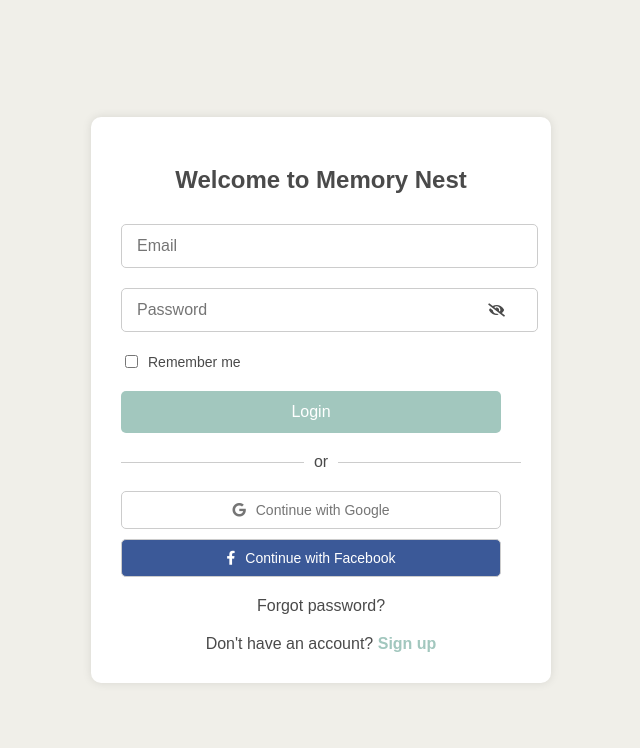
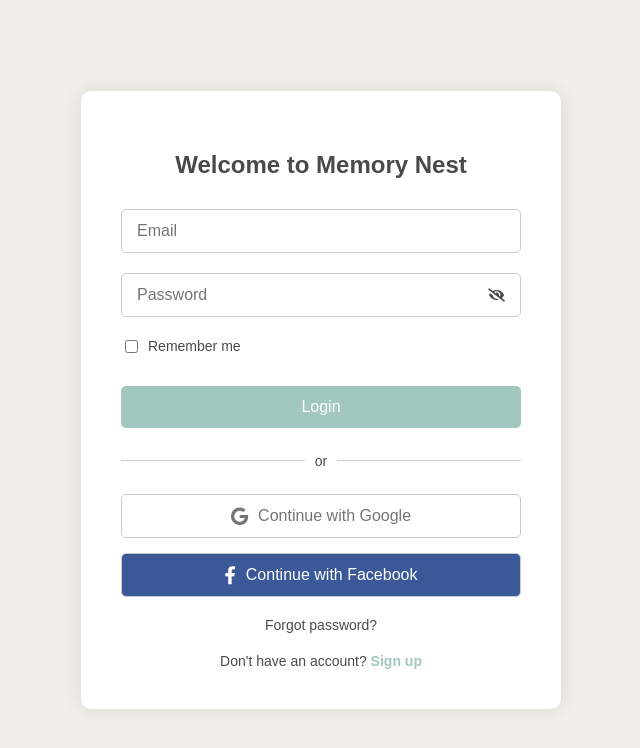
Before and after one commit to mlespinoza1/Memory-AI-Scrapbook, a Flask app: page /login in a window 1280 px wide. Shown: the top 748 px of the page, without its empty margins (319-959 px from the left). Run offline with Flask 3, Linux system fonts and the light colour scheme.

Commit message:
Agent step completed: Improve login page layout, symmetry, and element sizing

```diff
--- a/static/css/style.css
+++ b/static/css/style.css
@@ -13,32 +13,32 @@ body {
 .login-container {
     max-width: 400px;
     width: 90%;
-    margin: 50px auto;
-    padding: 30px;
+    padding: 40px;
     background-color: white;
     border-radius: 10px;
-    box-shadow: 0 0 10px rgba(0, 0, 0, 0.1);
+    box-shadow: 0 0 20px rgba(0, 0, 0, 0.1);
 }
 
 h2 {
     text-align: center;
     color: #4A4A4A;
     margin-bottom: 30px;
+    font-size: 24px;
 }
 
 /* Input fields and login button */
 .input-group {
     position: relative;
     margin-bottom: 20px;
-    width: 100%;
 }
 
 .input-group input {
-    width: calc(100% - 40px); /* Adjust the width to account for padding and border */
+    width: 100%;
     padding: 12px 40px 12px 15px;
     border: 1px solid #ccc;
     border-radius: 5px;
     font-size: 16px;
+    box-sizing: border-box;
 }
 
 .toggle-password {
@@ -53,7 +53,7 @@ h2 {
 }
 
 .login-button, .social-login {
-    width: calc(100% - 20px);
+    width: 100%;
     padding: 12px;
     border: none;
     border-radius: 5px;
@@ -65,6 +65,7 @@ h2 {
 .login-button {
     background-color: #A2C7BE;
     color: white;
+    margin-top: 10px;
 }
 
 .login-button:hover {
@@ -91,24 +92,25 @@ h2 {
 .social-buttons {
     display: flex;
     flex-direction: column;
-    gap: 10px;
-    margin-bottom: 20px;
+    gap: 15px;
+    margin-top: 20px;
 }
 
 .social-login {
     display: flex;
     align-items: center;
     justify-content: center;
-    padding: 10px;
+    padding: 12px;
     border: 1px solid #ccc;
     border-radius: 5px;
-    font-size: 14px;
+    font-size: 16px;
     cursor: pointer;
     transition: background-color 0.3s;
 }
 
 .social-login i {
     margin-right: 10px;
+    font-size: 18px;
 }
 
 .google-login {
@@ -116,9 +118,17 @@ h2 {
     color: #757575;
 }
 
+.google-login:hover {
+    background-color: #f1f1f1;
+}
+
 .facebook-login {
     background-color: #3b5998;
     color: #fff;
+}
+
+.facebook-login:hover {
+    background-color: #344e86;
 }
 
 /* Additional styles */
@@ -140,7 +150,7 @@ h2 {
     display: flex;
     align-items: center;
     text-align: center;
-    margin: 20px 0;
+    margin: 25px 0;
 }
 
 .separator::before,
@@ -153,6 +163,7 @@ h2 {
 .separator span {
     padding: 0 10px;
     color: #4A4A4A;
+    font-size: 14px;
 }
 
 .forgot-password {
@@ -161,12 +172,14 @@ h2 {
     margin-top: 20px;
     color: #4A4A4A;
     text-decoration: none;
+    font-size: 14px;
 }
 
 .signup-link {
     text-align: center;
     margin-top: 20px;
     color: #4A4A4A;
+    font-size: 14px;
 }
 
 .signup-link a {
```
